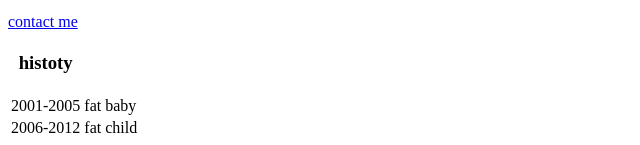
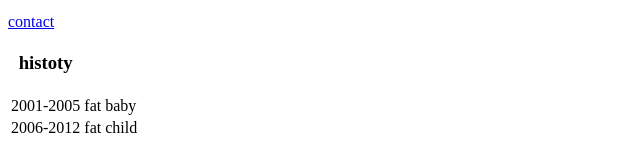
Before and after one commit to agambij/cv, a plain HTML site: page index.html in a window 1280 px wide. Shown: the part 687-832 px from the top of the page, 0-640 px from the left. Drawn offline with Linux system fonts and the light colour scheme.

Commit message:
Update index.html

```diff
--- a/index.html
+++ b/index.html
@@ -44,7 +44,7 @@
             <li>playing with monkey balls</li>
 
         </ol>
-        <a href="C:\Users\remi\.vscode\web development\contact.html">contact me</a>
+        <a href="C:\Users\remi\.vscode\web development\contact.html">contact</a>
         <table>
             <th>
                 <h3>histoty</h3>
```
